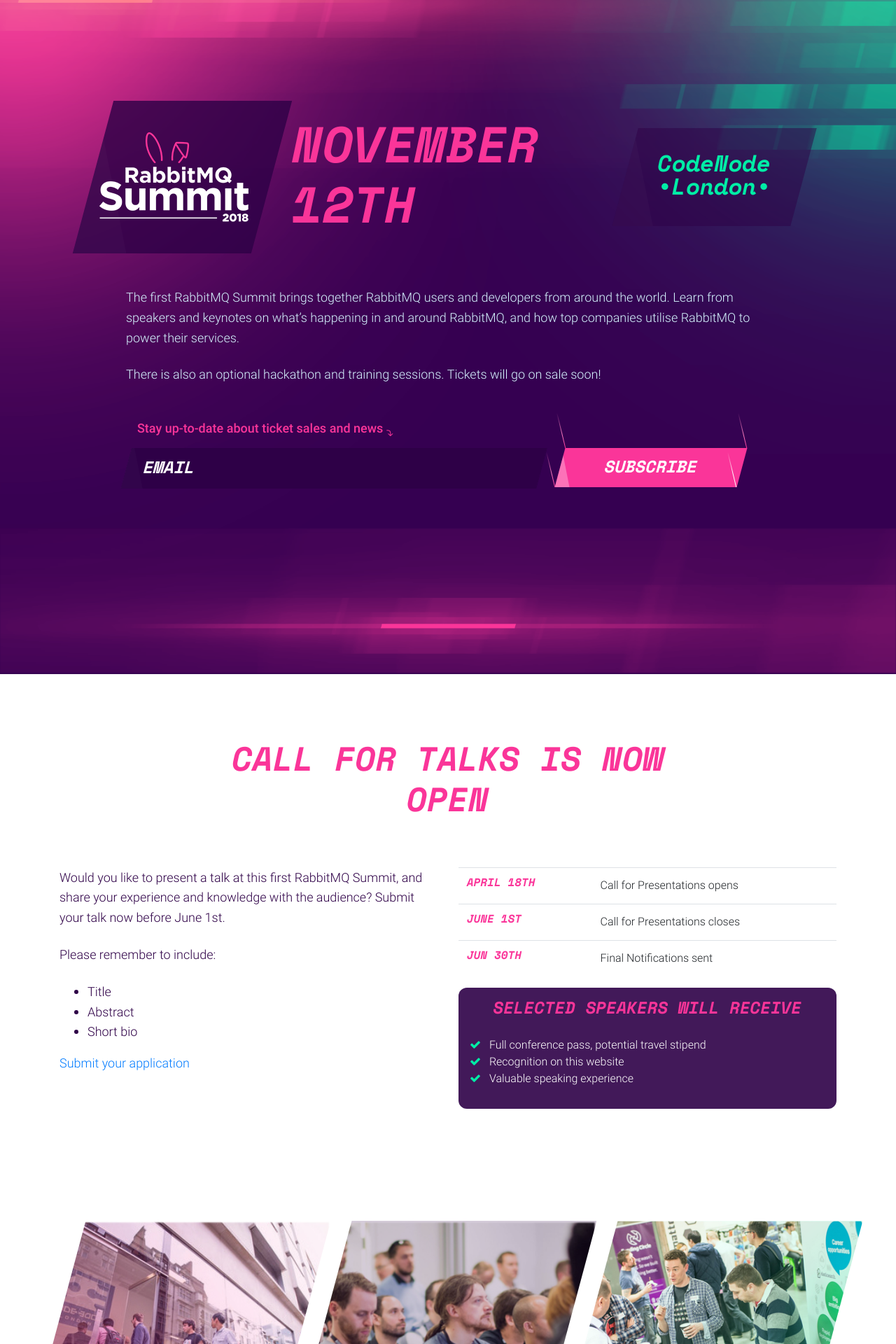
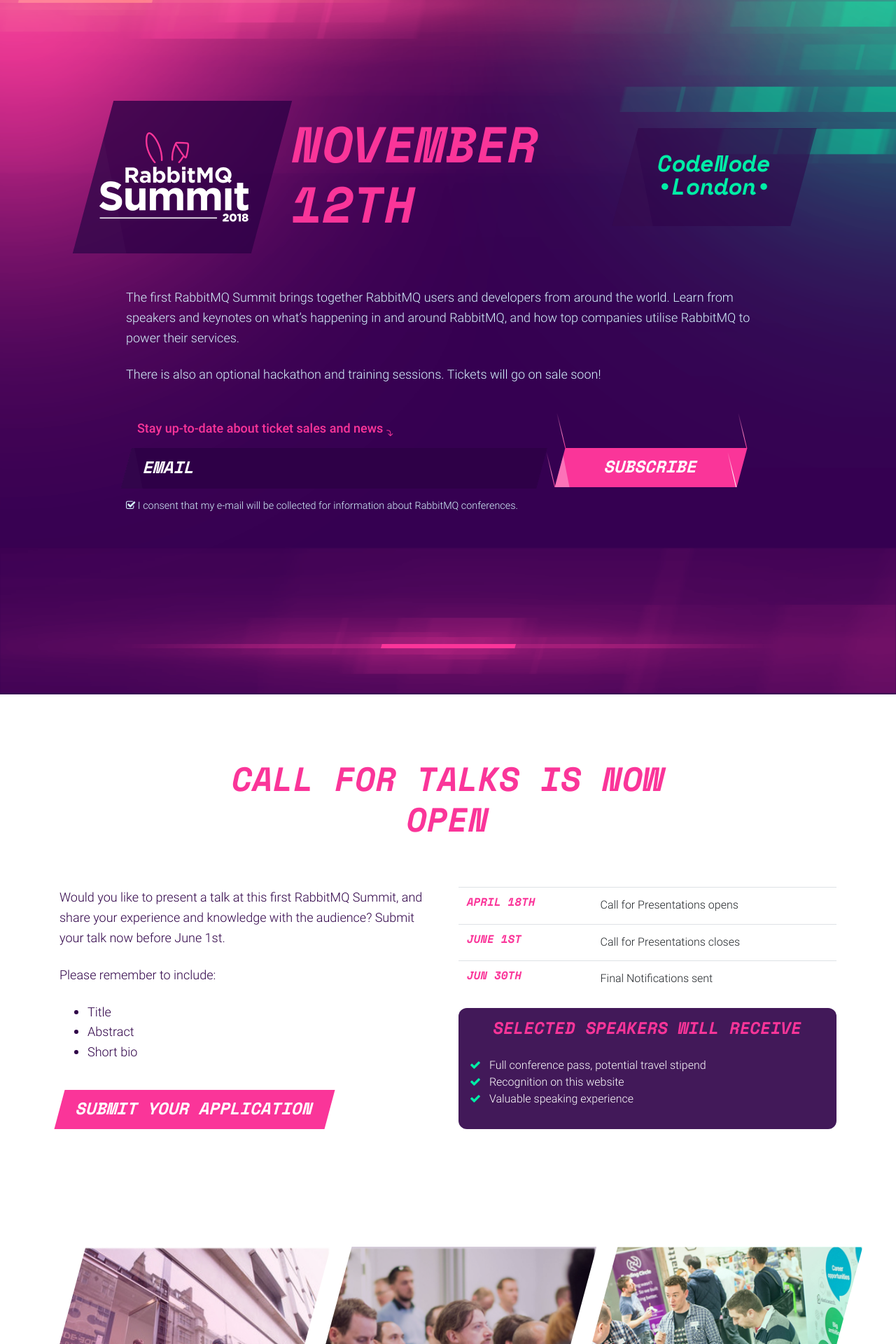
Before and after one commit to isabella232/rabbitmq-summit-1, a Jekyll site: the page built from index.html, in a window 1280 px wide. Shown: the top 1920 px of the page at 70% size. Built offline with Jekyll 4.4.1, drawn with Linux system fonts in a browser that asks for light colours; nearby versions of some CDN libraries.

Commit message:
Added forms and buttons

```diff
--- a/css/starter.scss
+++ b/css/starter.scss
@@ -640,3 +640,18 @@ address{
 .text-info .arrow {
 	vertical-align: sub;
 }
+
+.call-for-talks {
+	font-family: 'space-mono-bold';
+	font-size: 1.5rem;
+}
+.thank-you, .check-email {
+	height: 135px;
+	.up-to-date {
+		line-height: 135px;
+	}
+}
+.emojis {
+	vertical-align: middle;
+	font-size: 36px;
+}
--- a/index.html
+++ b/index.html
@@ -60,8 +60,19 @@ image: /img/og-frontpage.jpg
 										</label>
 									</div>
 								</div>
+                <div class="text-sm text-info">
+                  <p class="editable mb-0">
+                    <small><i class="fa fa-check-square-o" aria-hidden="true"></i> I consent that my e-mail will be collected for information about RabbitMQ conferences.</small>
+                  </p>
+                </div>
 							</form>
-              <script type="text/javascript" src="https://js.createsend1.com/javascript/copypastesubscribeformlogic.js"></script>
+              <div class="check-email" style="display: none;">
+                <p class="mb-2 pl-3 text-sm"><span class="editable up-to-date">Please check your inbox to confirm your subscription.</span> <span class="emojis">💪✉️</span></p>
+              </div>
+              <div class="thank-you" style="display: none;">
+                <p class="mb-2 pl-3 text-sm"><span class="editable up-to-date">Awesome! We will get back to you when we have those tickets ready.</span> <span class="emojis">🐰👍</span></p>
+              </div>
+
 						</div>
 					</div>
 				</div>
@@ -95,9 +106,9 @@ image: /img/og-frontpage.jpg
                   <li class="editable">
                     Short bio&nbsp;</li>
                 </ul>
-                <p class="editable">
-                  <a href="https://docs.google.com/forms/d/e/1FAIpQLScy2S7fAPAD72x4ENc7PvibJ9Hs6UPNRG_mKs29EAp6GW0eyA/viewform?usp=sf_link">Submit your application</a>
-                </p>
+                <label class="button-lines-wrap mt-4">
+                  <a class="call-for-talks btn btn-primary text-uppercase" href="https://docs.google.com/forms/d/e/1FAIpQLScy2S7fAPAD72x4ENc7PvibJ9Hs6UPNRG_mKs29EAp6GW0eyA/viewform?usp=sf_link" target="_blank">Submit your application</a>
+								</label>
 							</div>
 						</div>
             <div class="col-12 col-md-6">
@@ -271,11 +282,11 @@ image: /img/og-frontpage.jpg
 					</div>
 					<div class="row justify-content-center mb-3 mb-lg-5 mb-xl-6">
 						<div class="col-12 col-lg-8">
-							<form action="#" class="form">
+							<form id="subForm" action="https://www.createsend.com/t/subscribeerror?description=" method="post" data-id="92D4C54F0FEC16E5ADC2B1904DE9ED1ABE67317EED1425F4DA1D22811AE14F233F38252D31218C83AEA852BBBB13EB2BE2D0771B1F041557C12A584799C4EB88" class="form text-info js-cm-form">
 								<div class="form-row">
 									<div class="col-12 col-md-8 mb-3 mb-md-0">
 										<label class="d-block input-label pr-md-3">
-											<input type="email" class="form-control cyan-input" placeholder="email" />
+											<input type="email" id="fieldEmail" name="cm-zdyhrt-zdyhrt" class="form-control cyan-input js-cm-email-input" placeholder="email"  required/>
 										</label>
 									</div>
 									<div class="col-12 col-md-4">
@@ -284,11 +295,12 @@ image: /img/og-frontpage.jpg
 											<span class="lines"></span>
 											<span class="lines"></span>
 											<span class="lines"></span>
-											<button type="submit" class="btn btn-secondary w-100 text-uppercase text-dark">subscribe</button>
+											<button type="submit" class="btn btn-secondary w-100 text-uppercase text-dark js-cm-submit-button">subscribe</button>
 										</label>
 									</div>
 								</div>
 							</form>
+              <script type="text/javascript" src="https://js.createsend1.com/javascript/copypastesubscribeformlogic.js"></script>
 						</div>
 					</div>
 				</div>
```
Also changed, not shown: _includes/scripts.html (+18 -11 lines).
